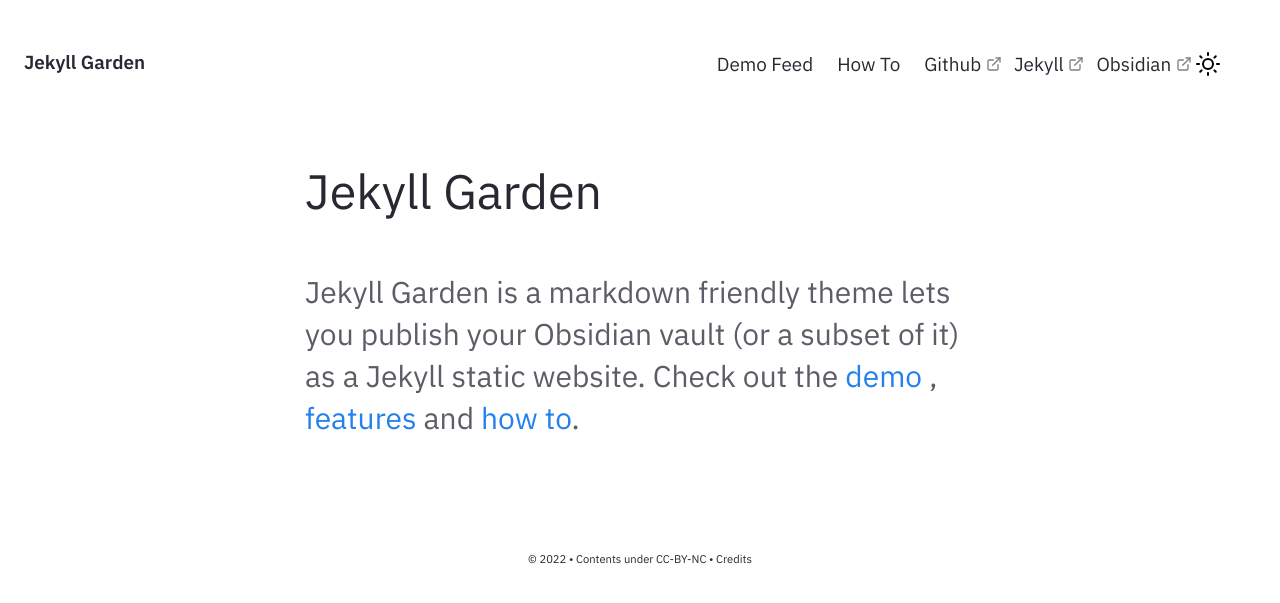
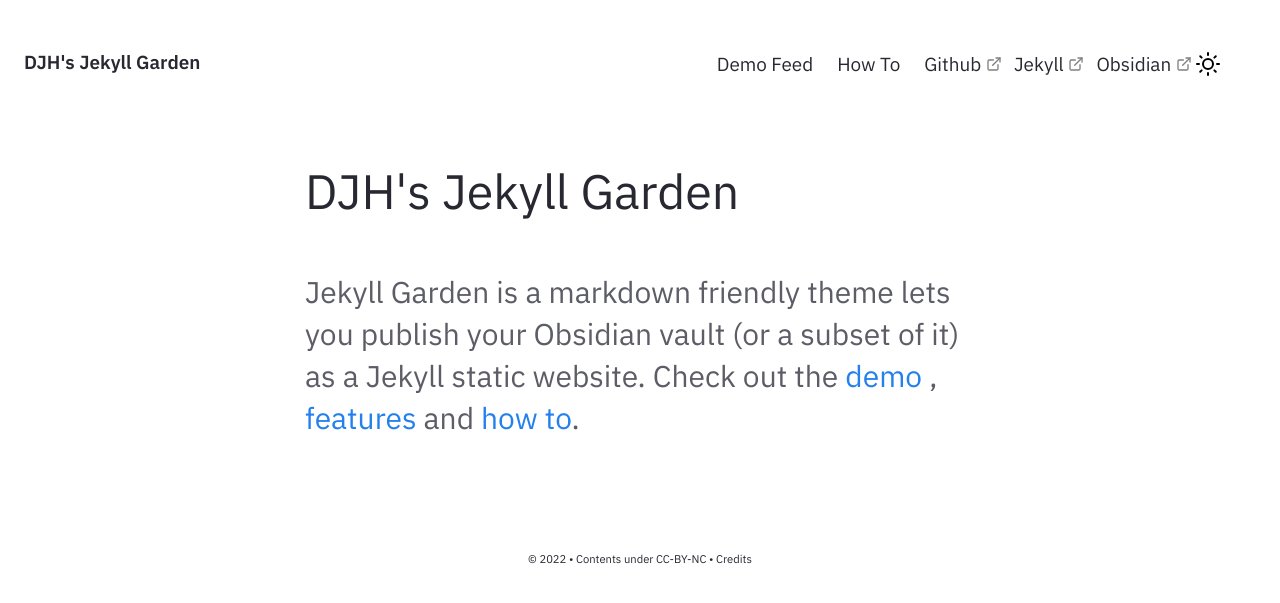
Before and after one commit to DJHsjtu/myBlogJekyllGarden, a Jekyll site: the page built from pages/index.md, in a window 1280 px wide. Shown: the top 603 px of the page. Built offline with Jekyll 4.4.1, drawn with Linux system fonts in a browser that asks for light colours.

Commit message:
Update _config.yml

```diff
--- a/_config.yml
+++ b/_config.yml
@@ -19,15 +19,15 @@
 # in the templates via {{ site.myvariable }}.
 
 # URL is the base hostname with protocol for your site, eg http://example.com
-url: "" # the base hostname & protocol for your site, e.g. http://example.com
+url: "https://github.com/DJHsjtu/myBlogJekyllGarden" # the base hostname & protocol for your site, e.g. http://example.com
 
 # If you want to install this jekyll in a subpath (eg /digitalgarden) set it here.
 # Else keep it Empty (DON'T PUT /; Keep it empty)
-baseurl: ""
+baseurl: "/myBlogJekyllGarden"
 
 # Website Header, Description, Footer year and text.
 # If you are deleting this, make sure you remove it from HTML files too
-heading: Jekyll Garden # Change this
+heading: DJH's Jekyll Garden # Change this
 content: Obsidian ready Jekyll Theme
 copyright:
   year: © 2022
```
